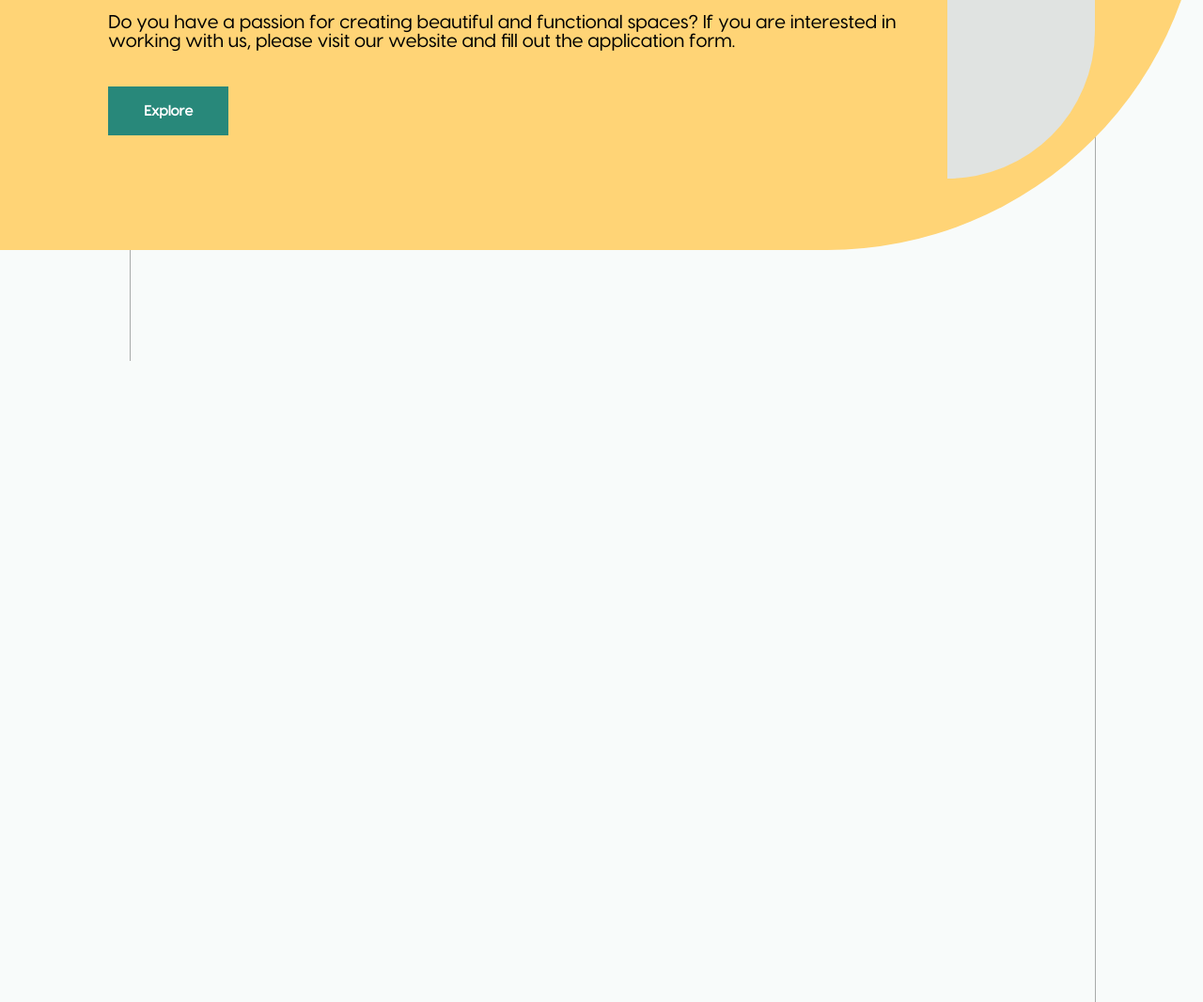
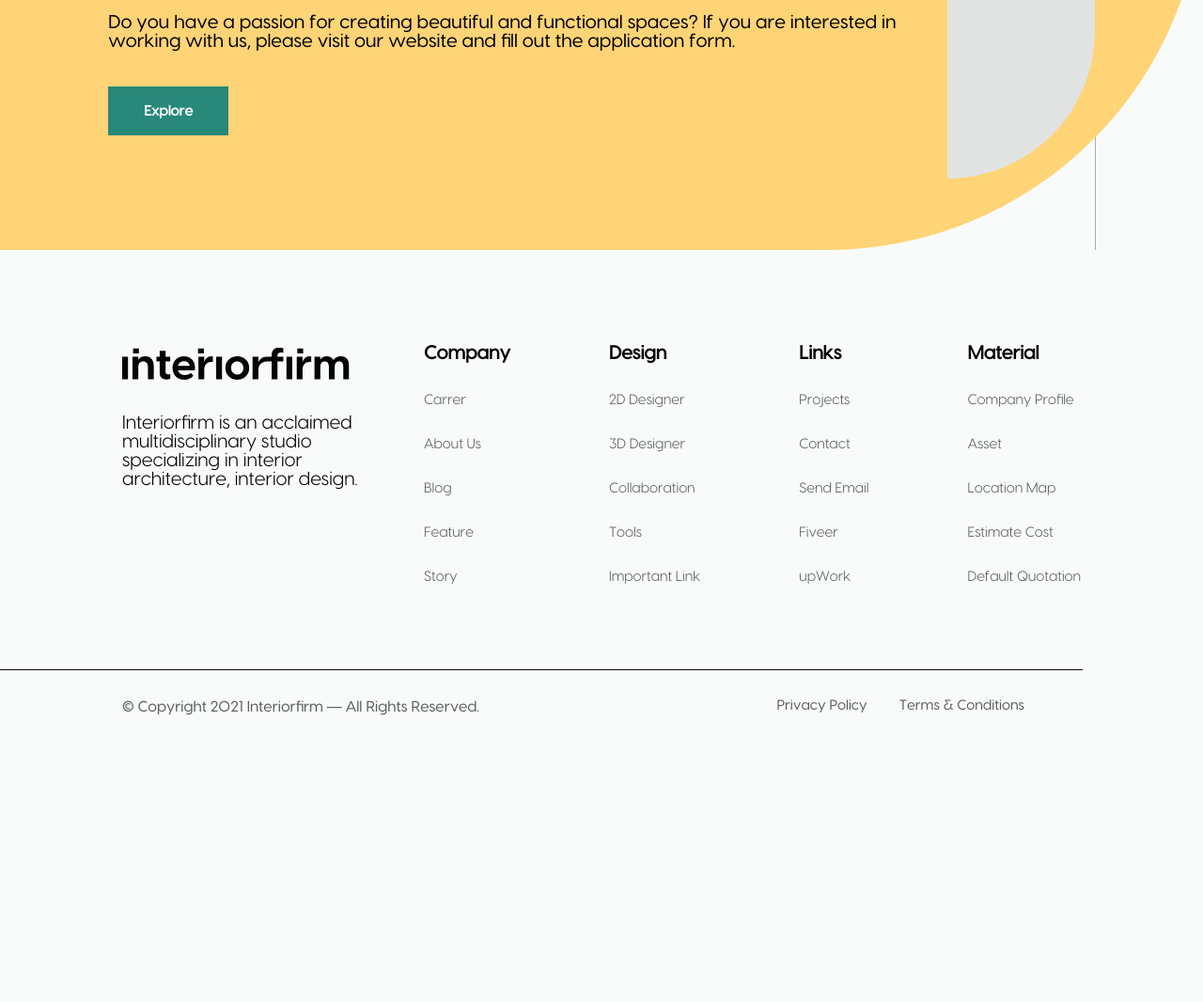
Before and after one commit to xsalles/interiorfirm, a plain HTML site: page index.html in a window 1280 px wide. Shown: the part 7908-8974 px from the top of the page at 94% size. After the commit the page ends 8714 px from the top, so only its background shows below. Drawn offline with Linux system fonts and the light colour scheme.

Commit message:
feat: added footer with its specifications based on figma. As result, finished landpage.

```diff
--- a/index.html
+++ b/index.html
@@ -164,5 +164,58 @@
         <div class="gray-small-1"></div>
       </section>
     </main>
+    <footer>
+      <div class="wrapperContentFooter">
+        <div class="wrapperLogo">
+          <img src="assets/logo.svg" alt="" />
+          <p>
+            Interiorfirm is an acclaimed multidisciplinary studio specializing
+            in interior architecture, interior design.
+          </p>
+        </div>
+        <div class="wrapperFooter">
+          <nav>
+            <h5>Company</h5>
+            <p>Carrer</p>
+            <p>About Us</p>
+            <p>Blog</p>
+            <p>Feature</p>
+            <p>Story</p>
+          </nav>
+          <nav>
+            <h5>Design</h5>
+            <p>2D Designer</p>
+            <p>3D Designer</p>
+            <p>Collaboration</p>
+            <p>Tools</p>
+            <p>Important Link</p>
+          </nav>
+          <nav>
+            <h5>Links</h5>
+            <p>Projects</p>
+            <p>Contact</p>
+            <p>Send Email</p>
+            <p>Fiveer</p>
+            <p>upWork</p>
+          </nav>
+          <nav>
+            <h5>Material</h5>
+            <p>Company Profile</p>
+            <p>Asset</p>
+            <p>Location Map</p>
+            <p>Estimate Cost</p>
+            <p>Default Quotation</p>
+          </nav>
+        </div>
+      </div>
+      <div class="lineFooter"></div>
+      <div class="copyright">
+        <p>© Copyright 2021 Interiorfirm ― All Rights Reserved.</p>
+        <div>
+          <p>Privacy Policy</p>
+          <p>Terms & Conditions</p>
+        </div>
+      </div>
+    </footer>
   </body>
 </html>
--- a/styles/styles.css
+++ b/styles/styles.css
@@ -60,6 +60,10 @@ header button {
   }
 }
 
+main {
+  position: relative;
+}
+
 .line {
   position: absolute;
   height: 100%;
@@ -76,14 +80,13 @@ header button {
   width: 1px;
   background-color: #030605;
   left: 400px;
-  top: 118px;
   z-index: 1;
   opacity: 22%;
 }
 
 .line4 {
   position: absolute;
-  height: 100%;
+  height: calc(100% - 848px);
   width: 1px;
   background-color: #030605;
   left: 91%;
@@ -252,7 +255,7 @@ header button {
 .line3 {
   position: absolute;
   height: 1px;
-  width: 93%;
+  width: 100%;
   background-color: #030605;
   left: 7%;
   top: 922px;
@@ -755,3 +758,77 @@ header button {
     background-color: #1f6b5e;
   }
 }
+
+footer {
+  display: flex;
+  flex-direction: column;
+  padding: 100px 130px 45px 130px;
+  height: fit-content;
+  position: relative;
+}
+
+.wrapperLogo {
+  display: flex;
+  flex-direction: column;
+  gap: 32px;
+}
+
+.wrapperLogo img {
+  width: 243px;
+  height: 42px;
+}
+
+.wrapperLogo p {
+  font-family: "Visby-Regular", sans-serif;
+  font-size: 20px;
+  width: 293px;
+}
+
+.wrapperContentFooter {
+  display: flex;
+  justify-content: space-between;
+}
+
+.wrapperFooter {
+  display: flex;
+  justify-content: space-between;
+  gap: 105px;
+}
+
+.wrapperFooter nav h5 {
+  font-family: "Visby-Medium", sans-serif;
+  font-size: 20px;
+  margin-bottom: 32px;
+}
+
+.wrapperFooter nav p {
+  font-family: "Visby-Regular", sans-serif;
+  font-size: 15px;
+  margin-bottom: 32px;
+  color: #5C5E5E;
+}
+
+.lineFooter {
+  height: 1px;
+  width: 90%;
+  background-color: #030605;
+  position: absolute;
+  left: 0;
+  top: 446px;
+}
+
+.copyright {
+  display: flex;
+  justify-content: space-between;
+  padding: 45px 0 0 0;
+  margin-top: 45px;
+  color: #5C5E5E;
+  font-family: 'Visby-Regular', sans-serif;
+}
+
+.copyright div {
+  font-size: 15px;
+  display: flex;
+  margin-right: 60px;
+  gap: 34px;
+}
```
